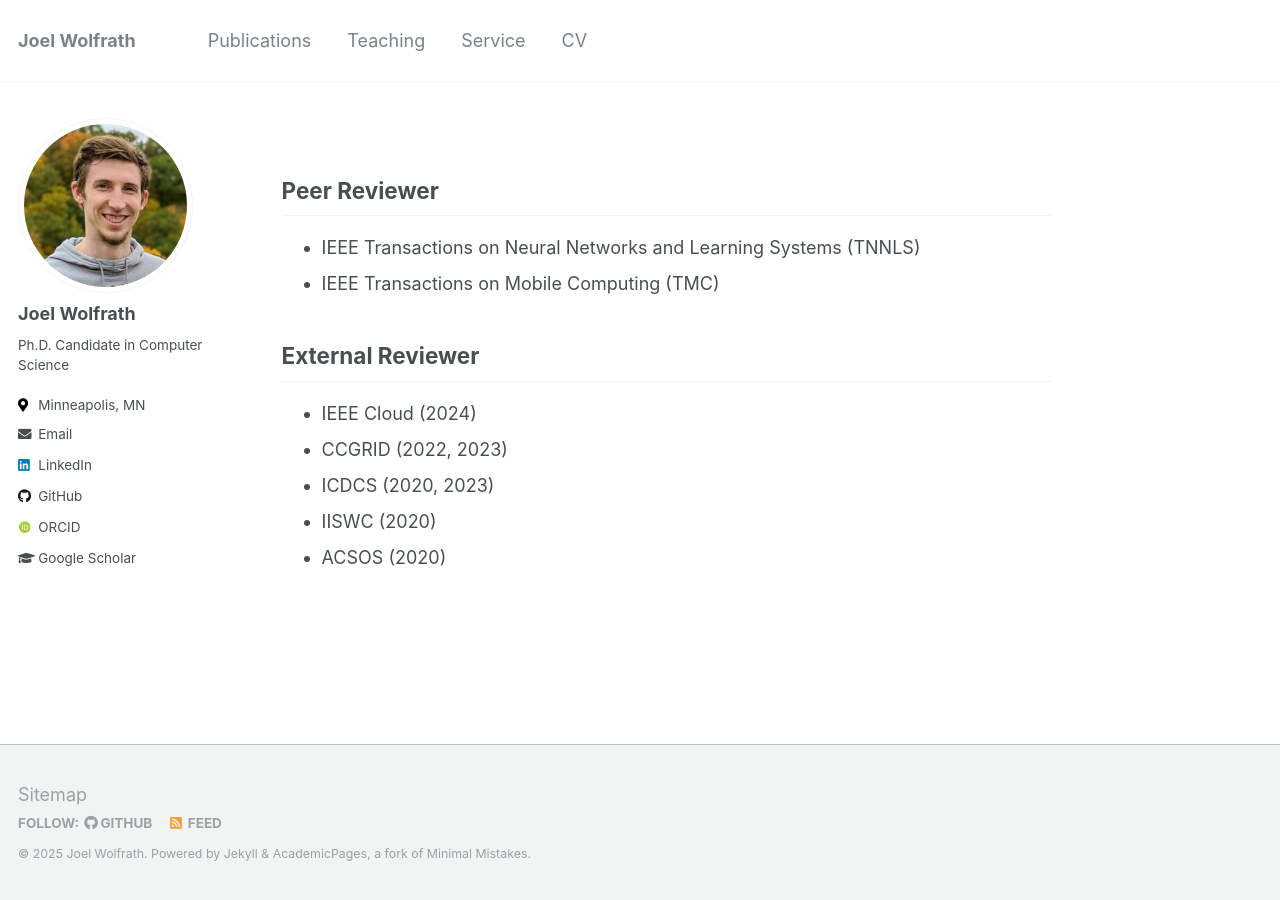
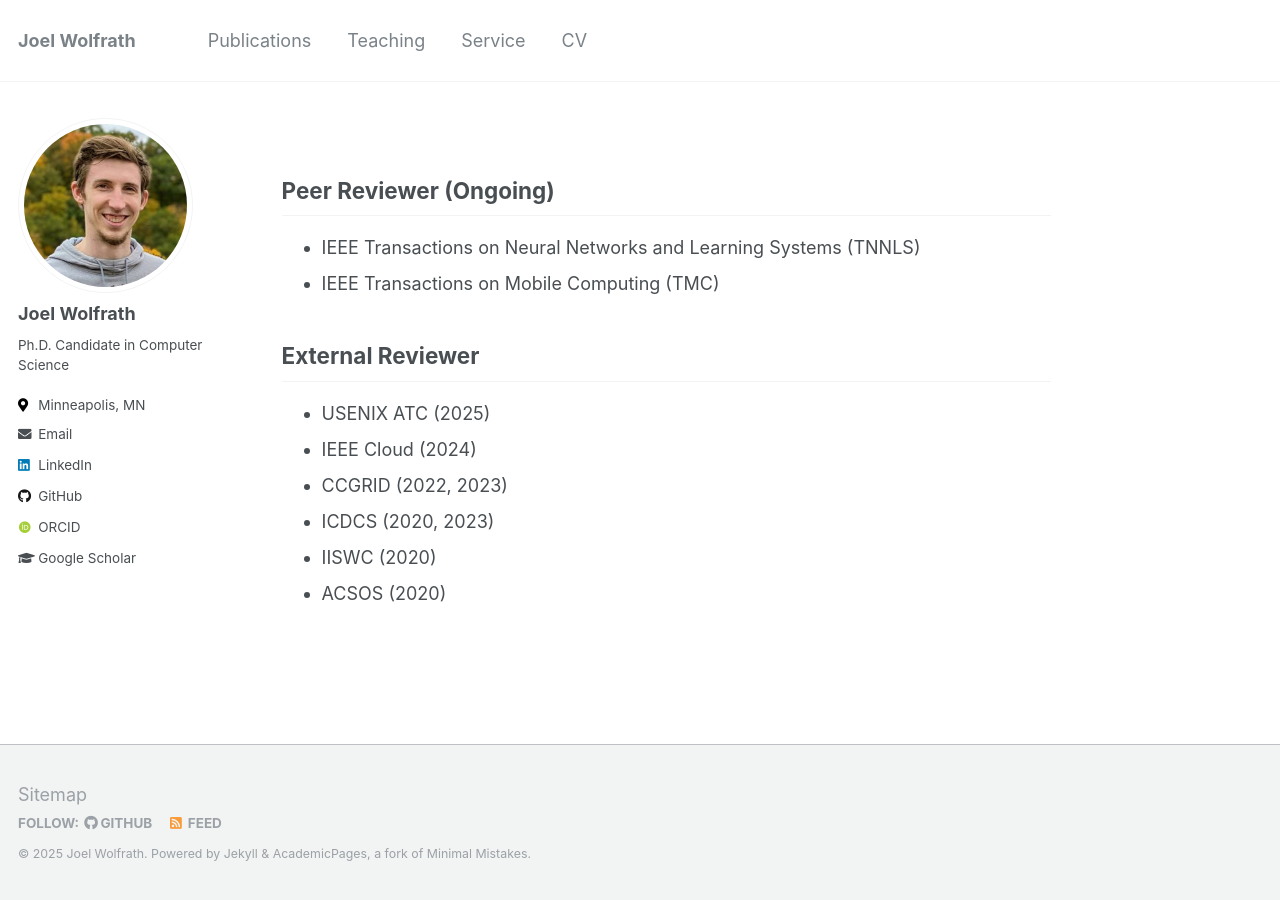
Before and after one commit to jswolfrath/jswolfrath.github.io, a Jekyll site: the page built from _pages/service.md, in a window 1280 px wide. Built offline with Jekyll 4.4.1, drawn with Linux system fonts in a browser that asks for light colours; some web fonts are replaced.

Commit message:
update service

```diff
--- a/_pages/service.md
+++ b/_pages/service.md
@@ -3,13 +3,14 @@ permalink: /service/
 title: ""
 ---
 
-## Peer Reviewer
+## Peer Reviewer (Ongoing)
 
 * IEEE Transactions on Neural Networks and Learning Systems (TNNLS)
 * IEEE Transactions on Mobile Computing (TMC)
 
 ## External Reviewer
 
+* USENIX ATC (2025)
 * IEEE Cloud (2024)
 * CCGRID (2022, 2023)
 * ICDCS (2020, 2023)
```
